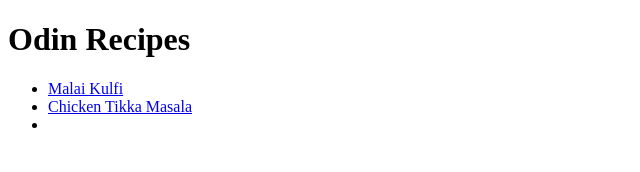
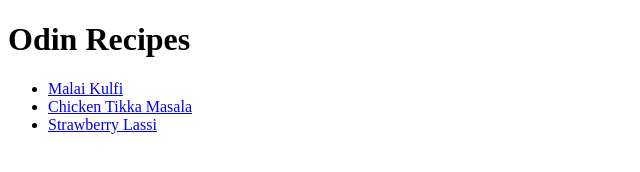
Before and after one commit to SouvikPaulCodes/odin-recipes, a plain HTML site: page index.html in a window 1280 px wide. Shown: the whole page, without its empty margins (0-640 px from the left). Drawn offline with Linux system fonts and the light colour scheme.

Commit message:
Add Recipe for Strawberry Lassi

```diff
--- a/index.html
+++ b/index.html
@@ -11,7 +11,7 @@
         <ul>
             <li><a href="./recipes/malai-kulfi.html" target="_blank">Malai Kulfi</a></li>
             <li><a href="./recipes/chicken-tikka-masala.html" target="_blank">Chicken Tikka Masala</a></li>
-            <li></li>
+            <li><a href="./recipes/strawberry-lassi.html" target="_blank">Strawberry Lassi</a></li>
         </ul>
     </body>
 </html>
```
